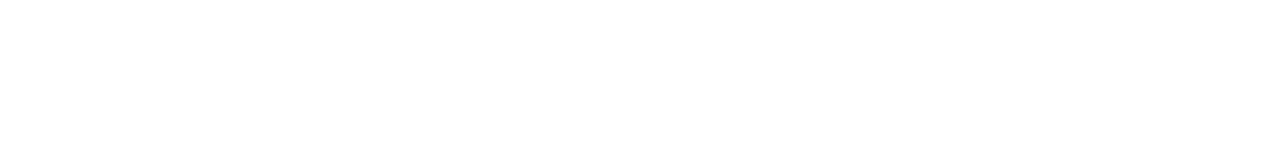
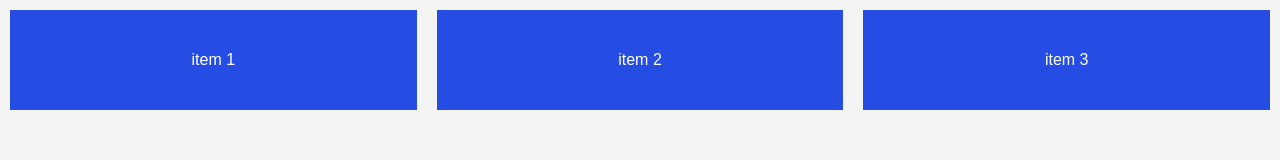
Before and after one commit to GaniyuSodiq/flexbox, a plain HTML site: page index.html in a window 1280 px wide. Drawn offline with Linux system fonts and the light colour scheme.

Commit message:
went thru all the important flexbox properties

```diff
--- a/index.html
+++ b/index.html
@@ -7,6 +7,10 @@
     <title>FlexBox Crash Course</title>
 </head>
 <body>
-
+    <div class="flex-container">
+        <div class="item">item 1</div>
+        <div class="item">item 2</div>
+        <div class="item">item 3</div>
+    </div>
 </body>
 </html>
--- a/styles.css
+++ b/styles.css
@@ -0,0 +1,39 @@
+*{
+    box-sizing: border-box;
+    margin: 0;
+    padding: 0;
+}
+
+body{
+    font-family: Arial, Helvetica, sans-serif;
+}
+
+.flex-container{
+    display: flex;
+    background: #f4f4f4;
+    /* justify-content: end;
+    align-items: end; */
+    flex-wrap: wrap;
+    height: 500px;
+}
+
+.item{
+    height: 100px;
+    flex: 1;
+    background: #254de4;
+    margin: 10px;
+    color: #fff;
+
+    display: flex;
+    justify-content: center;
+    align-items: center;
+}
+
+.item:nth-of-type(1){
+}
+
+.item:nth-of-type(2){
+}
+
+.item:nth-of-type(3){
+}
```
